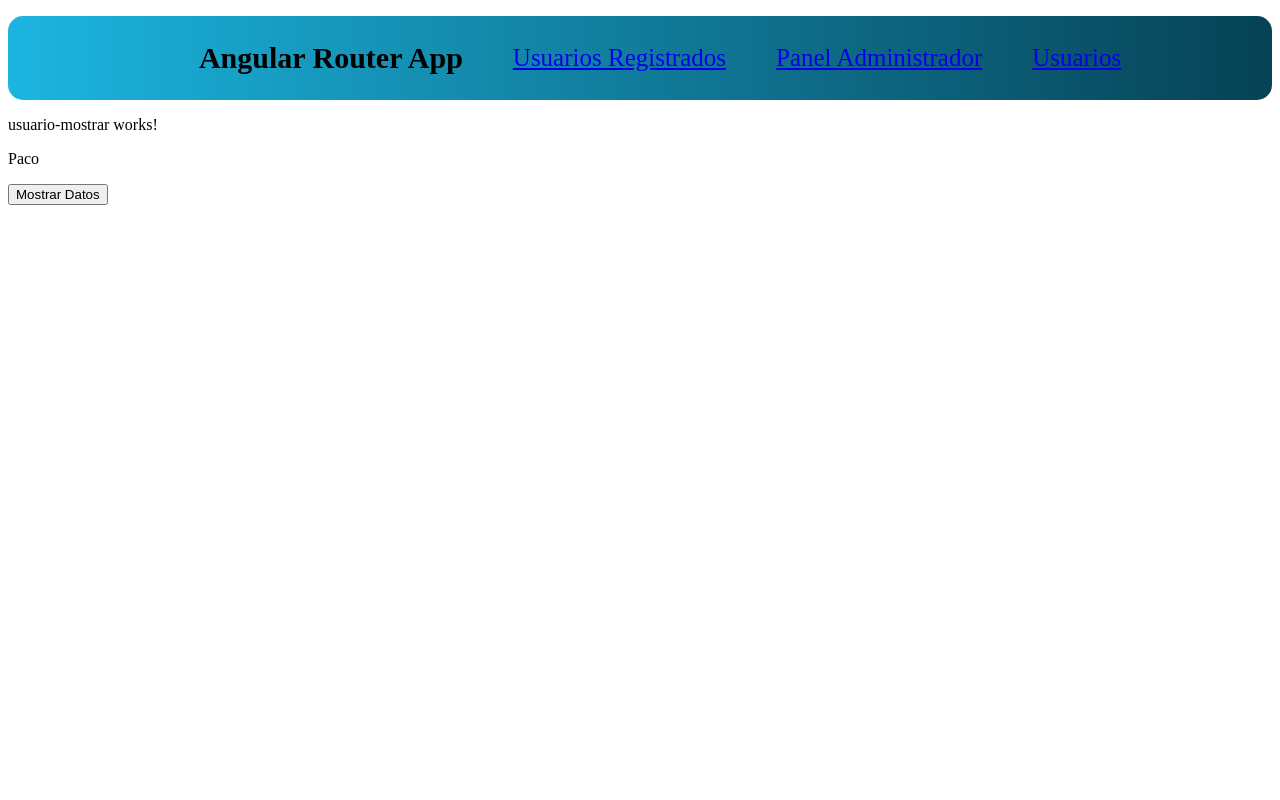
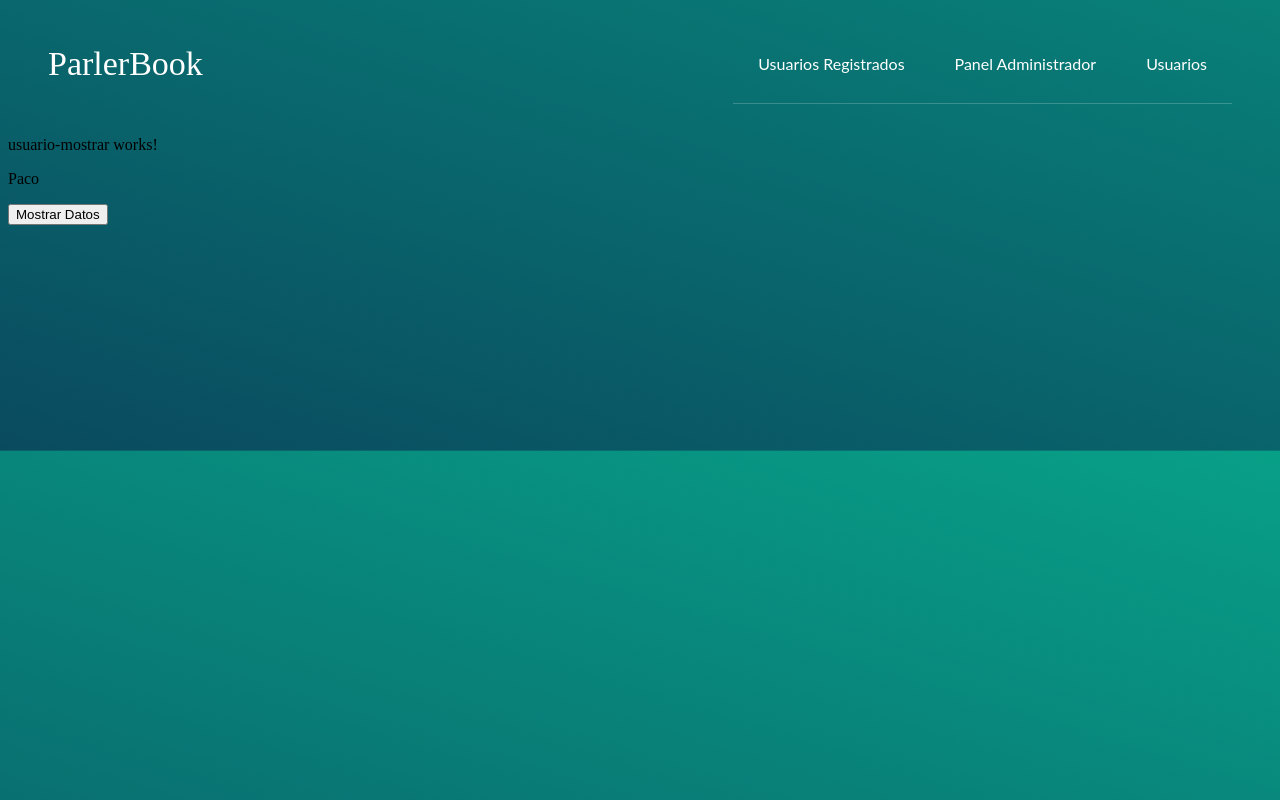
Before and after one commit to DarianMD/ParlerBook, an Angular app in the folder ParlerBook/: page /usuario-mostrar in a window 1280 px wide. Built offline with nearby package versions, Linux system fonts and the light colour scheme.

Commit message:
menu acabado

```diff
--- a/ParlerBook/src/app/app.component.css
+++ b/ParlerBook/src/app/app.component.css
@@ -1,25 +1,59 @@
-.menu{
-  width: 100%;
-
-}
-.lista{
-  display: flex;
-  align-items: center;
-  justify-content: center;
-  gap: 10px;
-
+body {
+  background: #222;
 }
 
-
-.lista a{
-  font-size: 25px;
+header {
+  display: flex;
+  justify-content: space-between;
+  align-items: center;
+  padding: 1rem 2.5rem;
 }
 
-.lista h1{
-  font-size: 30px;
+.logo {
+  font-size: 34px;
+  line-height: 50px;
+  text-align: center;
+  text-decoration: none;
+  color: white;
 }
 
-nav{
-  background: linear-gradient(90deg, #1CB5E0 0%, #064255 100%);
-  border-radius: 15px;
+.site-nav {
+  border-bottom: 1px solid rgba(255, 255, 255, 0.2);
 }
+
+ul {
+  display: flex;
+  padding: 0;
+  margin: 0;
+  list-style-type: none;
+}
+ul:hover li:not(:hover) a {
+  opacity: 0.2;
+}
+ul li {
+  position: relative;
+  padding: 30px 25px 30px 25px;
+  cursor: pointer;
+}
+ul li::after {
+  position: absolute;
+  content: "";
+  top: 100%;
+  left: 0;
+  width: 100%;
+  height: 2px;
+  background: #3498db;
+  transform: scaleX(0);
+  transition: 0.4s cubic-bezier(0.165, 0.84, 0.44, 1);
+}
+ul li:hover::after, ul li.active::after {
+  transform: scaleX(1);
+}
+ul li a {
+  position: relative;
+  display: flex;
+  color: white;
+  font-family: Lato, sans-serif;
+  text-decoration: none;
+  transition: 0.4s cubic-bezier(0.165, 0.84, 0.44, 1);
+}
--- a/ParlerBook/src/app/app.component.html
+++ b/ParlerBook/src/app/app.component.html
@@ -1,12 +1,15 @@
 <!-- This nav gives you links to click, which tells the router which route to use (defined in the routes constant in  AppRoutingModule) -->
-<nav class="menu">
-  <ul class="lista">
-    <h1>Angular Router App</h1>
-    <ul><a routerLink="/usuario-mostrar" routerLinkActive="active">Usuarios Registrados</a></ul>
-    <ul><a routerLink="/cpanel" routerLinkActive="active">Panel Administrador</a></ul>
-    <ul><a routerLink="/usuario-registro" routerLinkActive="active">Usuarios</a></ul>
 
+<header>
+  <a href="#" class="logo">ParlerBook</a>
+  <nav class="site-nav">
+  <ul>
+    <li><a routerLink="/usuario-mostrar" routerLinkActive="active">Usuarios Registrados</a></li>
+    <li><a routerLink="/cpanel" routerLinkActive="active">Panel Administrador</a></li>
+    <li><a routerLink="/usuario-registro" routerLinkActive="active">Usuarios</a></li>
   </ul>
 </nav>
+</header>
+
 <!-- The routed views render in the <router-outlet>-->
 <router-outlet></router-outlet>
--- a/ParlerBook/src/app/principal/cpanel/cpanel.component.html
+++ b/ParlerBook/src/app/principal/cpanel/cpanel.component.html
@@ -1,4 +1,4 @@
-<div *ngFor="let usuario of pers">
+<div *ngFor="let usuario of item">
 
   <p> {{ usuario.usuario }}</p>
     <p>{{usuario.nombre}}</p>
--- a/ParlerBook/src/app/principal/cpanel/cpanel.component.ts
+++ b/ParlerBook/src/app/principal/cpanel/cpanel.component.ts
@@ -15,7 +15,6 @@ export class CpanelComponent implements OnInit  {
 
   @Input() item = personaje
 
-  pers = personaje;
 
 
 
--- a/ParlerBook/src/app/principal/usuario-mostrar/usuario-mostrar.component.html
+++ b/ParlerBook/src/app/principal/usuario-mostrar/usuario-mostrar.component.html
@@ -1,13 +1,13 @@
 <p>usuario-mostrar works!</p>
 
 
-<div *ngFor="let usuario of pers">
+<div *ngFor="let usuario of item">
 
   <p> {{ usuario.usuario }}</p>
 
 
   <ng-template [ngIf]="show">
-    <div *ngFor="let thing of pers">
+    <div *ngFor="let thing of item">
       <p>{{thing.nombre}}</p>
       <p> {{thing.apellido}}</p>
       <p>  {{thing.edad}}</p>
--- a/ParlerBook/src/app/principal/usuario-mostrar/usuario-mostrar.component.ts
+++ b/ParlerBook/src/app/principal/usuario-mostrar/usuario-mostrar.component.ts
@@ -16,7 +16,6 @@ export class UsuarioMostrarComponent implements OnInit {
 
   @Input() item = personaje
 
-  pers = personaje;
 
   show: boolean = false;
 
--- a/ParlerBook/src/styles.css
+++ b/ParlerBook/src/styles.css
@@ -1 +1,30 @@
-/* You can add global styles to this file, and also import other style files */
+body {
+  background: linear-gradient(197deg, #07d6a1, #0a3555);
+  background-size: 400% 400%;
+
+  -webkit-animation: AnimationName 7s ease infinite;
+  -moz-animation: AnimationName 7s ease infinite;
+  -o-animation: AnimationName 7s ease infinite;
+  animation: AnimationName 7s ease infinite;
+}
+
+@-webkit-keyframes AnimationName {
+  0%{background-position:0% 92%}
+  50%{background-position:100% 9%}
+  100%{background-position:0% 92%}
+}
+@-moz-keyframes AnimationName {
+  0%{background-position:0% 92%}
+  50%{background-position:100% 9%}
+  100%{background-position:0% 92%}
+}
+@-o-keyframes AnimationName {
+  0%{background-position:0% 92%}
+  50%{background-position:100% 9%}
+  100%{background-position:0% 92%}
+}
+@keyframes AnimationName {
+  0%{background-position:0% 92%}
+  50%{background-position:100% 9%}
+  100%{background-position:0% 92%}
+}
```
Also changed, not shown: 1 other file (tests, documents, lock files or other folders).
